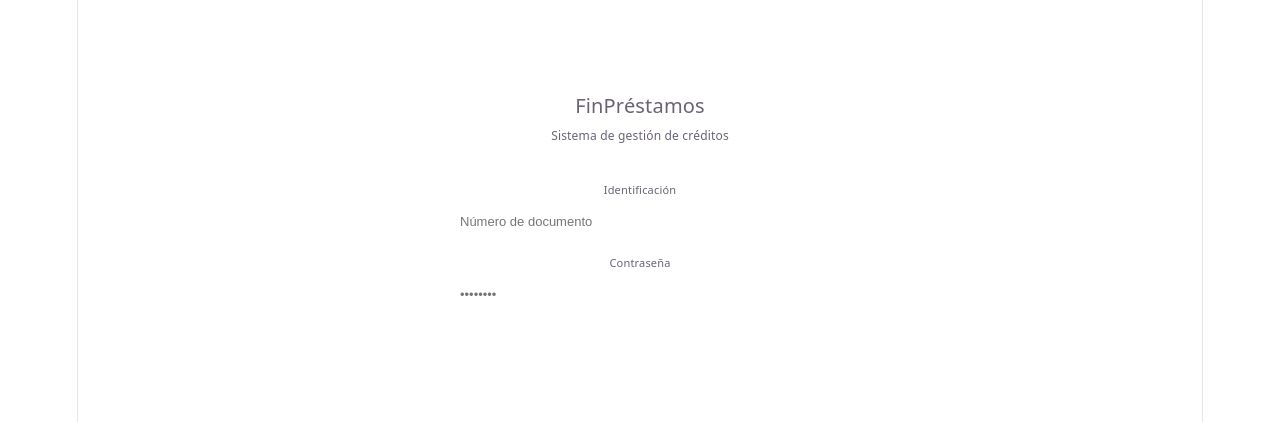
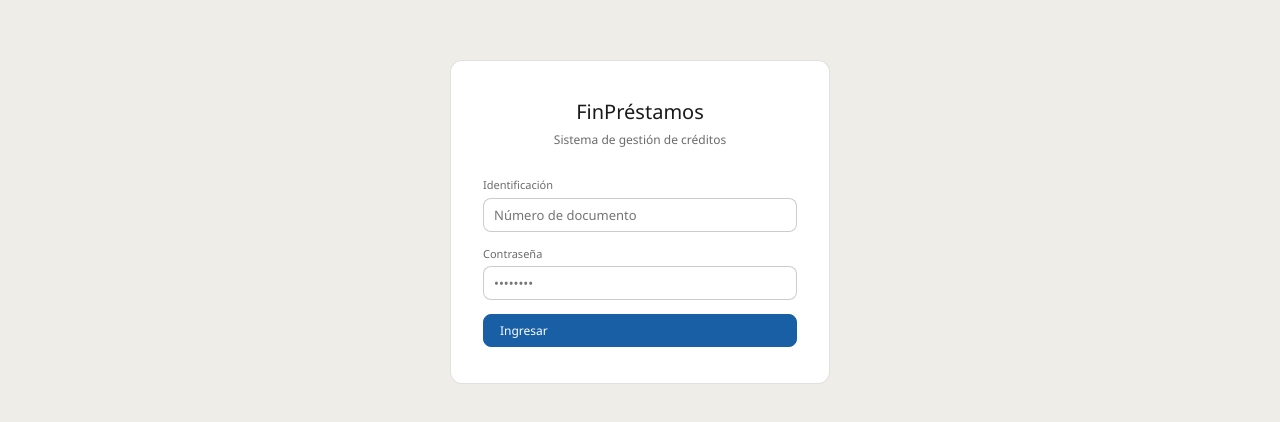
Before and after one commit to jehison-Gomez/Frontend-Caso-de-estudio, a React app: page /login in a window 1280 px wide. Shown: the part 178-600 px from the top of the page. Built offline with nearby package versions, Linux system fonts and the light colour scheme; no server answers; the HTML template or start-up script is replaced by a standard one.

Commit message:
Estilos Globales

```diff
--- a/src/index.css
+++ b/src/index.css
@@ -1,111 +1,40 @@
-:root {
-  --text: #6b6375;
-  --text-h: #08060d;
-  --bg: #fff;
-  --border: #e5e4e7;
-  --code-bg: #f4f3ec;
-  --accent: #aa3bff;
-  --accent-bg: rgba(170, 59, 255, 0.1);
-  --accent-border: rgba(170, 59, 255, 0.5);
-  --social-bg: rgba(244, 243, 236, 0.5);
-  --shadow:
-    rgba(0, 0, 0, 0.1) 0 10px 15px -3px, rgba(0, 0, 0, 0.05) 0 4px 6px -2px;
-
-  --sans: system-ui, 'Segoe UI', Roboto, sans-serif;
-  --heading: system-ui, 'Segoe UI', Roboto, sans-serif;
-  --mono: ui-monospace, Consolas, monospace;
-
-  font: 18px/145% var(--sans);
-  letter-spacing: 0.18px;
-  color-scheme: light dark;
-  color: var(--text);
-  background: var(--bg);
-  font-synthesis: none;
-  text-rendering: optimizeLegibility;
-  -webkit-font-smoothing: antialiased;
-  -moz-osx-font-smoothing: grayscale;
-
-  @media (max-width: 1024px) {
-    font-size: 16px;
-  }
+*, *::before, *::after {
+  box-sizing: border-box;
+  margin: 0;
+  padding: 0;
 }
 
-@media (prefers-color-scheme: dark) {
-  :root {
-    --text: #9ca3af;
-    --text-h: #f3f4f6;
-    --bg: #16171d;
-    --border: #2e303a;
-    --code-bg: #1f2028;
-    --accent: #c084fc;
-    --accent-bg: rgba(192, 132, 252, 0.15);
-    --accent-border: rgba(192, 132, 252, 0.5);
-    --social-bg: rgba(47, 48, 58, 0.5);
-    --shadow:
-      rgba(0, 0, 0, 0.4) 0 10px 15px -3px, rgba(0, 0, 0, 0.25) 0 4px 6px -2px;
-  }
-
-  #social .button-icon {
-    filter: invert(1) brightness(2);
-  }
+:root {
+  --color-primary: #185FA5;
+  --color-primary-light: #E6F1FB;
+  --color-primary-mid: #B5D4F4;
+  --color-danger: #A32D2D;
+  --color-danger-light: #FCEBEB;
+  --color-success: #3B6D11;
+  --color-success-light: #EAF3DE;
+  --color-warning: #854F0B;
+  --color-warning-light: #FAEEDA;
+  --color-text-primary: #1a1a1a;
+  --color-text-secondary: #6b6b6b;
+  --color-text-tertiary: #9b9b9b;
+  --color-bg-primary: #ffffff;
+  --color-bg-secondary: #f5f5f3;
+  --color-bg-tertiary: #eeede8;
+  --color-border: rgba(0,0,0,0.12);
+  --color-border-medium: rgba(0,0,0,0.2);
+  --radius-sm: 6px;
+  --radius-md: 8px;
+  --radius-lg: 12px;
+  --font-sans: 'Segoe UI', system-ui, sans-serif;
 }
 
 body {
-  margin: 0;
+  font-family: var(--font-sans);
+  background: var(--color-bg-tertiary);
+  color: var(--color-text-primary);
+  font-size: 14px;
+  line-height: 1.5;
 }
 
-#root {
-  width: 1126px;
-  max-width: 100%;
-  margin: 0 auto;
-  text-align: center;
-  border-inline: 1px solid var(--border);
-  min-height: 100svh;
-  display: flex;
-  flex-direction: column;
-  box-sizing: border-box;
-}
-
-h1,
-h2 {
-  font-family: var(--heading);
-  font-weight: 500;
-  color: var(--text-h);
-}
-
-h1 {
-  font-size: 56px;
-  letter-spacing: -1.68px;
-  margin: 32px 0;
-  @media (max-width: 1024px) {
-    font-size: 36px;
-    margin: 20px 0;
-  }
-}
-h2 {
-  font-size: 24px;
-  line-height: 118%;
-  letter-spacing: -0.24px;
-  margin: 0 0 8px;
-  @media (max-width: 1024px) {
-    font-size: 20px;
-  }
-}
-p {
-  margin: 0;
-}
-
-code,
-.counter {
-  font-family: var(--mono);
-  display: inline-flex;
-  border-radius: 4px;
-  color: var(--text-h);
-}
-
-code {
-  font-size: 15px;
-  line-height: 135%;
-  padding: 4px 8px;
-  background: var(--code-bg);
-}
+button { cursor: pointer; font-family: inherit; }
+input, select, textarea { font-family: inherit; }
```
